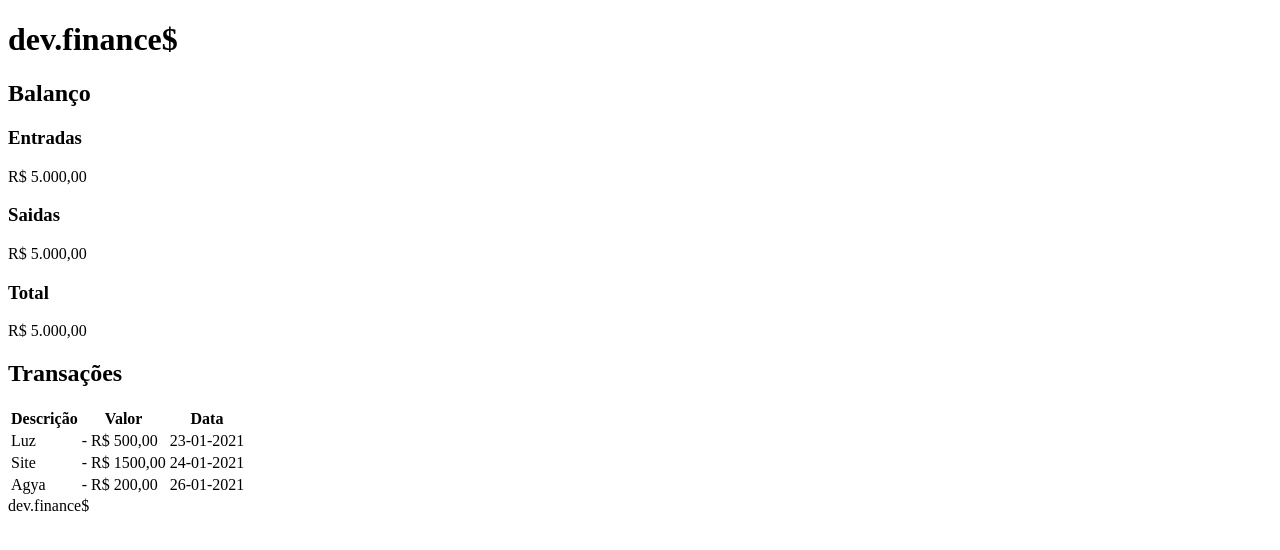
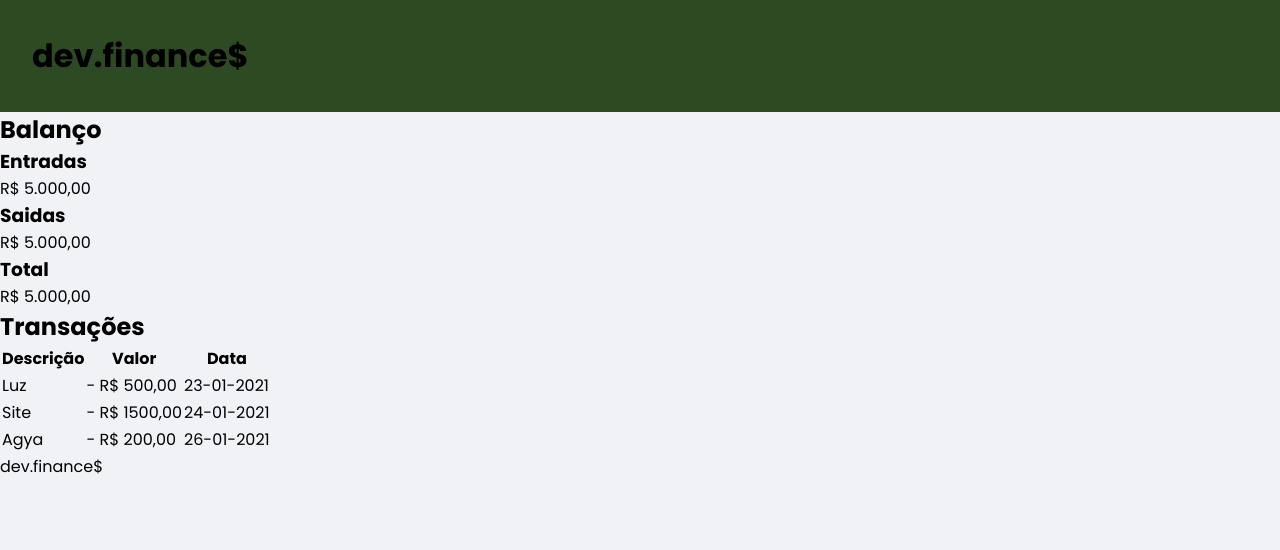
Before and after one commit to perosa100/dev.finance, a plain HTML site: page index.html in a window 1280 px wide. Drawn offline with Linux system fonts and the light colour scheme.

Commit message:
feat: complete header

```diff
--- a/index.html
+++ b/index.html
@@ -5,6 +5,12 @@
     <meta name="viewport" content="width=device-width, initial-scale=1.0" />
     <title>dev.finance$</title>
   </head>
+  <link rel="stylesheet" href="styles.css" />
+  <link rel="preconnect" href="https://fonts.gstatic.com" />
+  <link
+    href="https://fonts.googleapis.com/css2?family=Poppins:ital,wght@0,100;0,400;0,700;1,400&display=swap"
+    rel="stylesheet"
+  />
   <body>
     <header>
       <h1 id="logo">dev.finance$</h1>
--- /dev/null
+++ b/styles.css
@@ -0,0 +1,18 @@
+* {
+  margin: 0;
+  box-sizing: border-box;
+  padding: 0;
+}
+
+body {
+  background: #f0f2f5;
+  font-family: "Poppins", sans-serif;
+}
+/*  =============HEADER=================== */
+header {
+  background: #2d4a22;
+  padding: 2rem;
+}
+
+header h1 {
+}
```
